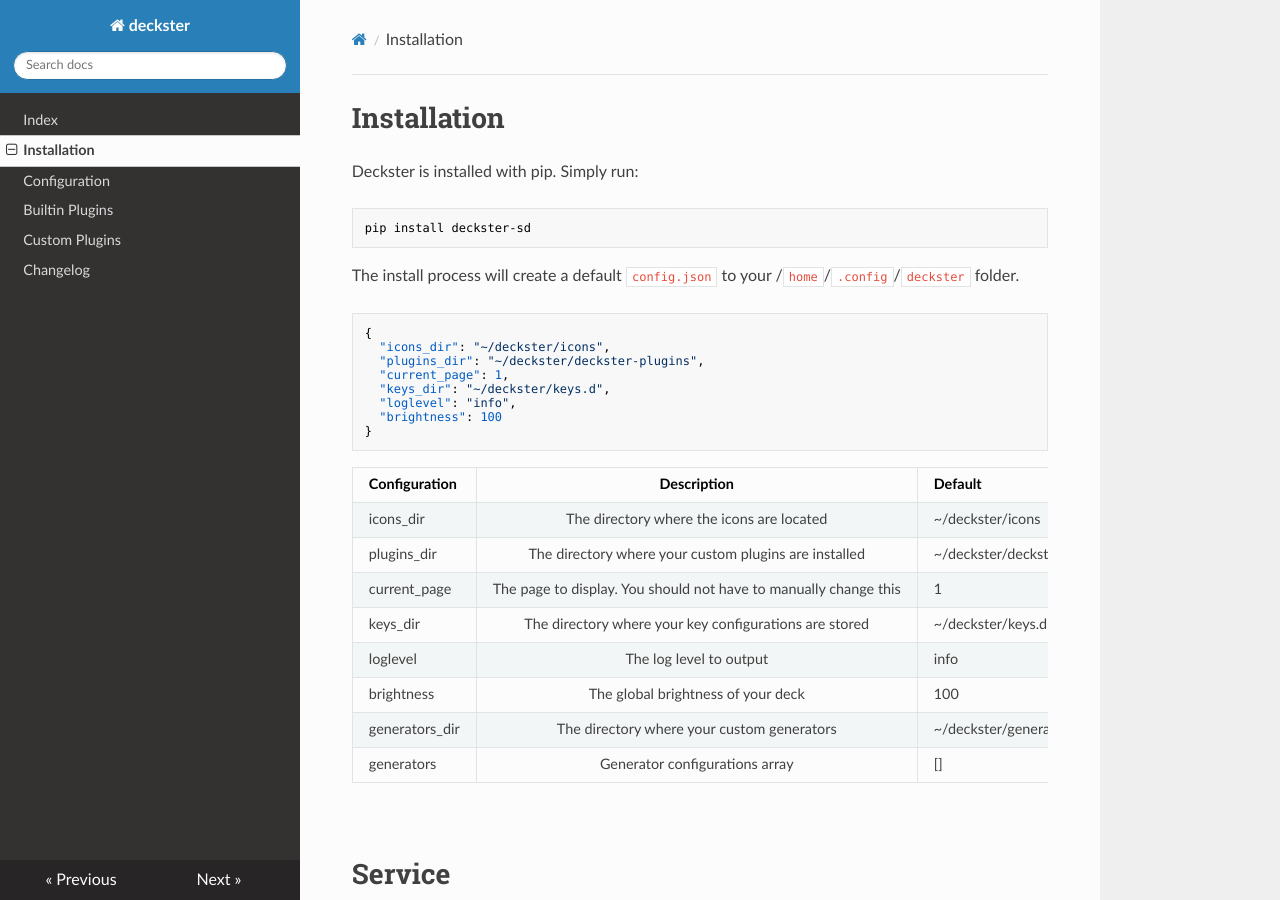
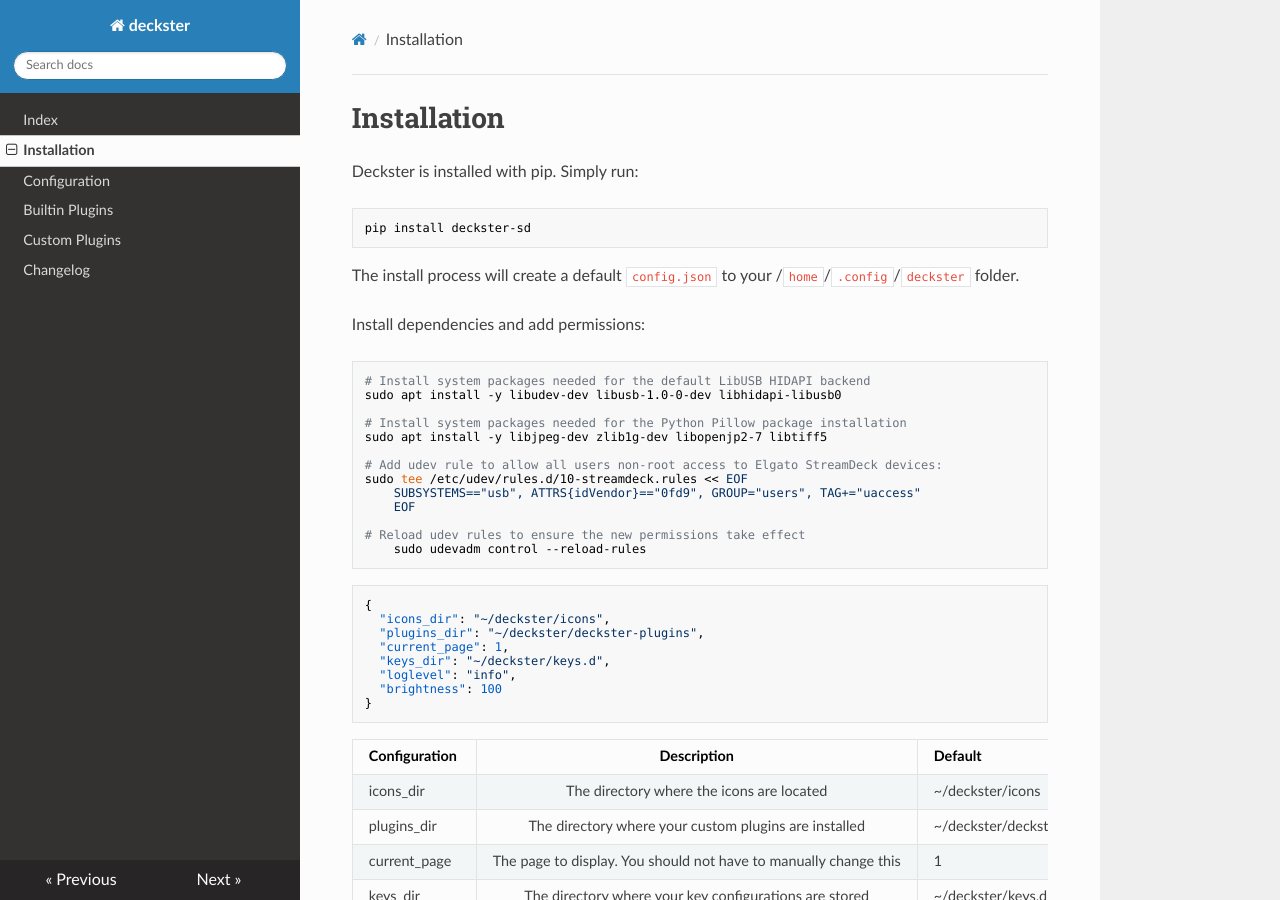
Before and after one commit to Gabisonfire/deckster, an MkDocs documentation site: the page built from docs/install.md, in a window 1280 px wide and 900 px high. Built offline with MkDocs 1.6.1, drawn with Linux system fonts in a browser that asks for light colours; nearby versions of some CDN libraries.

````diff
--- a/docs/install.md
+++ b/docs/install.md
@@ -5,6 +5,23 @@ Deckster is installed with pip. Simply run:
 pip install deckster-sd
 ```
 The install process will create a default `config.json` to your /`home`/`.config`/`deckster` folder.
+
+Install dependencies and add permissions:
+```bash
+# Install system packages needed for the default LibUSB HIDAPI backend
+sudo apt install -y libudev-dev libusb-1.0-0-dev libhidapi-libusb0
+
+# Install system packages needed for the Python Pillow package installation
+sudo apt install -y libjpeg-dev zlib1g-dev libopenjp2-7 libtiff5
+
+# Add udev rule to allow all users non-root access to Elgato StreamDeck devices:
+sudo tee /etc/udev/rules.d/10-streamdeck.rules << EOF
+    SUBSYSTEMS=="usb", ATTRS{idVendor}=="0fd9", GROUP="users", TAG+="uaccess"
+    EOF
+
+# Reload udev rules to ensure the new permissions take effect
+    sudo udevadm control --reload-rules
+```
 
 ```json
 {
````
Also changed, not shown: README.md (+26 -14 lines), docs/index.md (+0 -1 lines), 1 other file.
